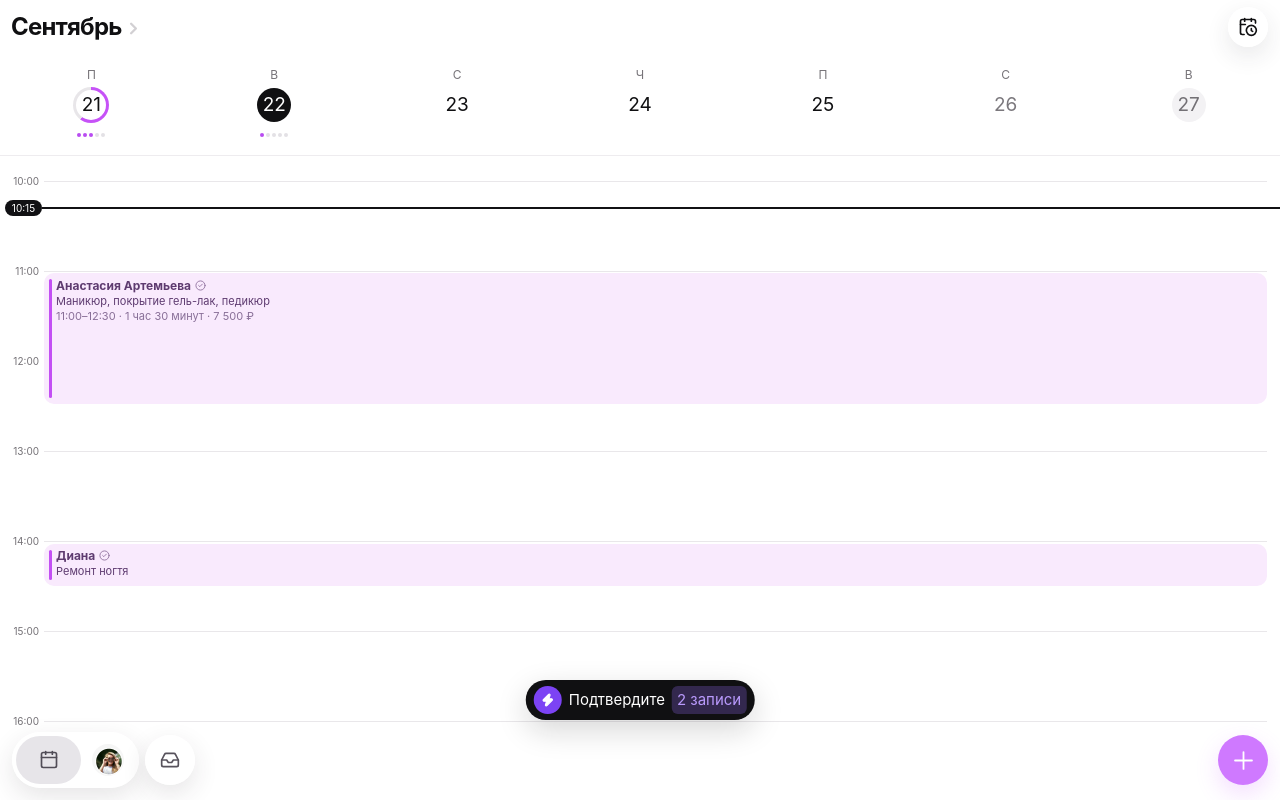
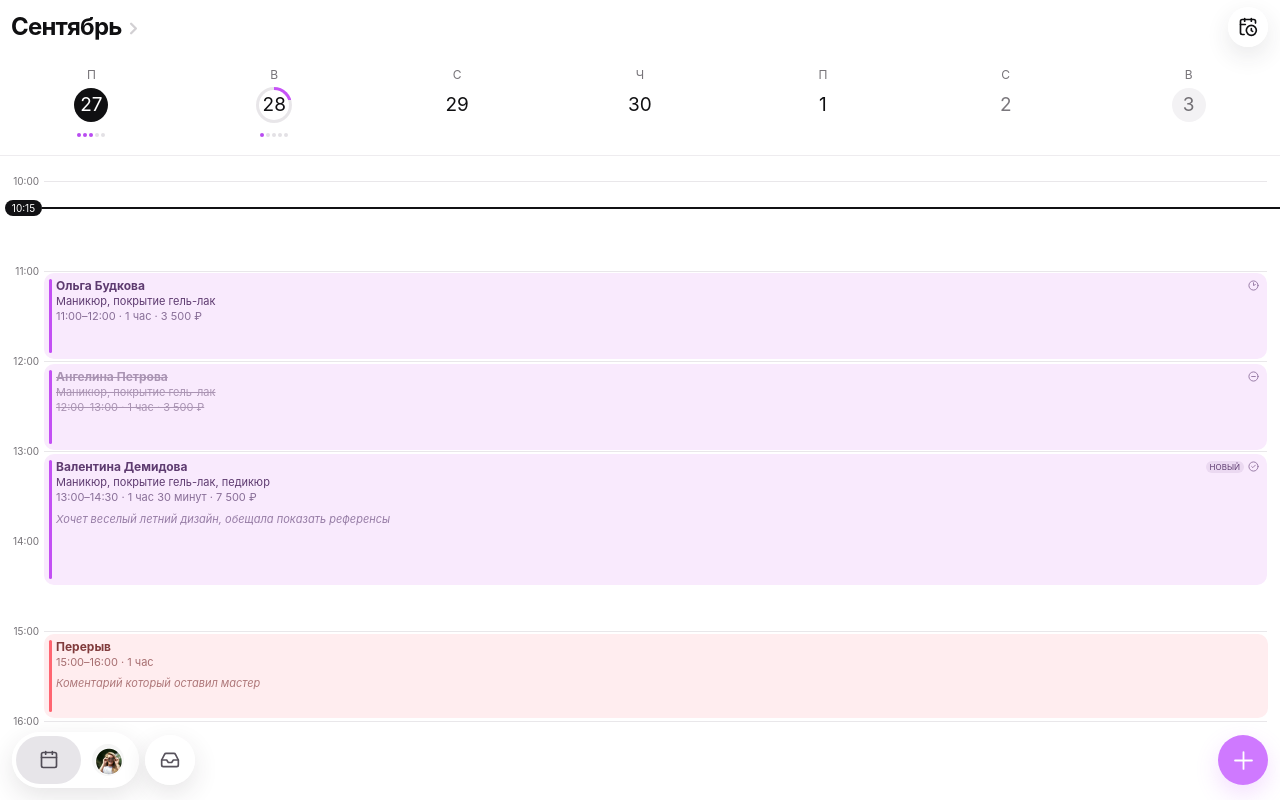
Before and after one commit to chrome350/react-shadcn-starter, a React (Vite) app: page / in a window 1280 px wide. Built offline with nearby package versions, Linux system fonts and the light colour scheme; a web font is replaced by a local one.

Commit message:
Start calendar week on September 27

```diff
--- a/src/App.tsx
+++ b/src/App.tsx
@@ -893,7 +893,7 @@ function ConfirmationDrawer({ open, isStatic, viewedPages, hiddenPages, pendingC
 }
 
 export function App() {
-  const today = new Date(2026, 8, 22)
+  const today = new Date(2021, 8, 27)
   const todayKey = dateKey(today)
   const week = getCurrentWeek(today)
   const [selectedDay, setSelectedDay] = useState(todayKey)
```
